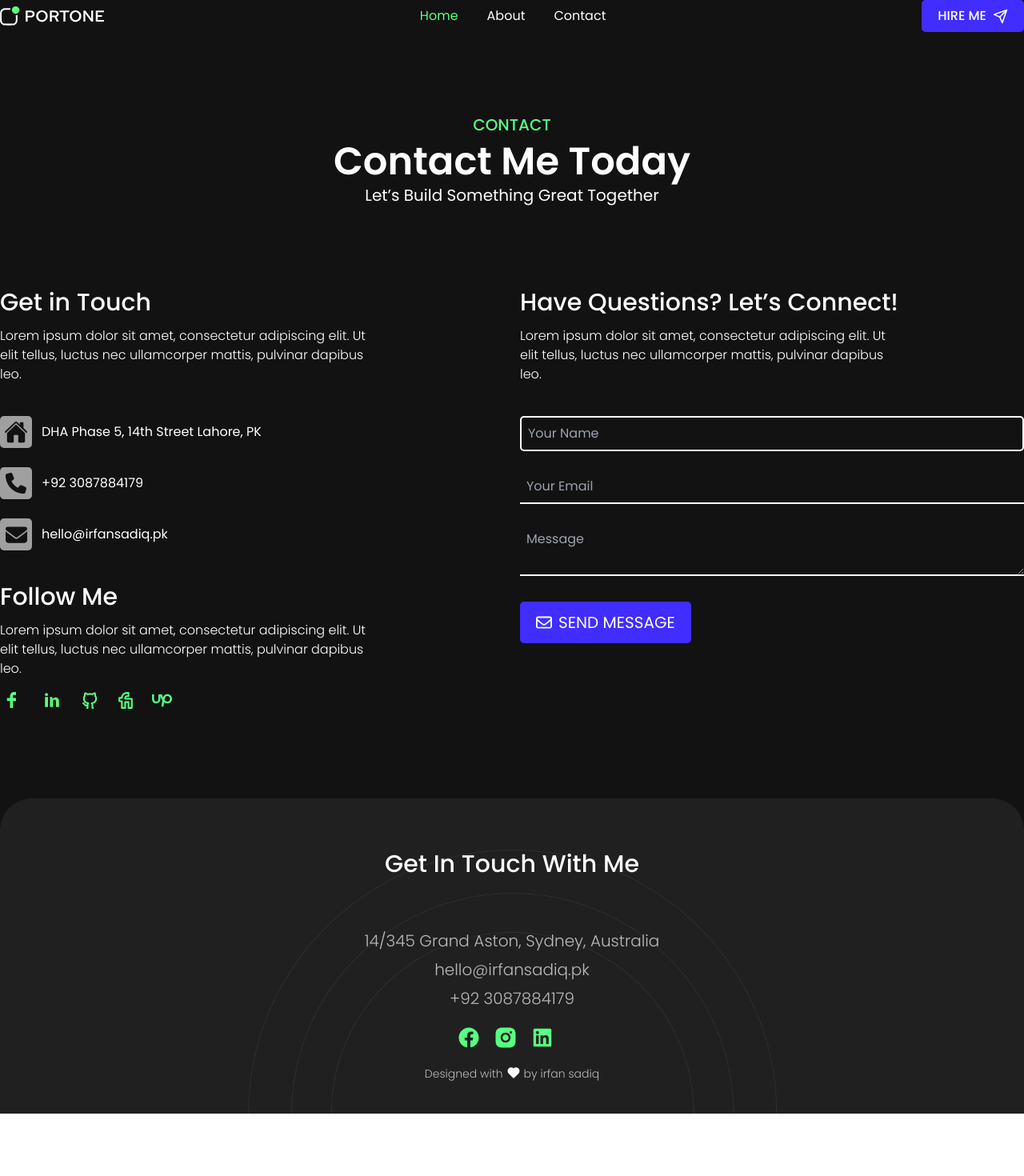
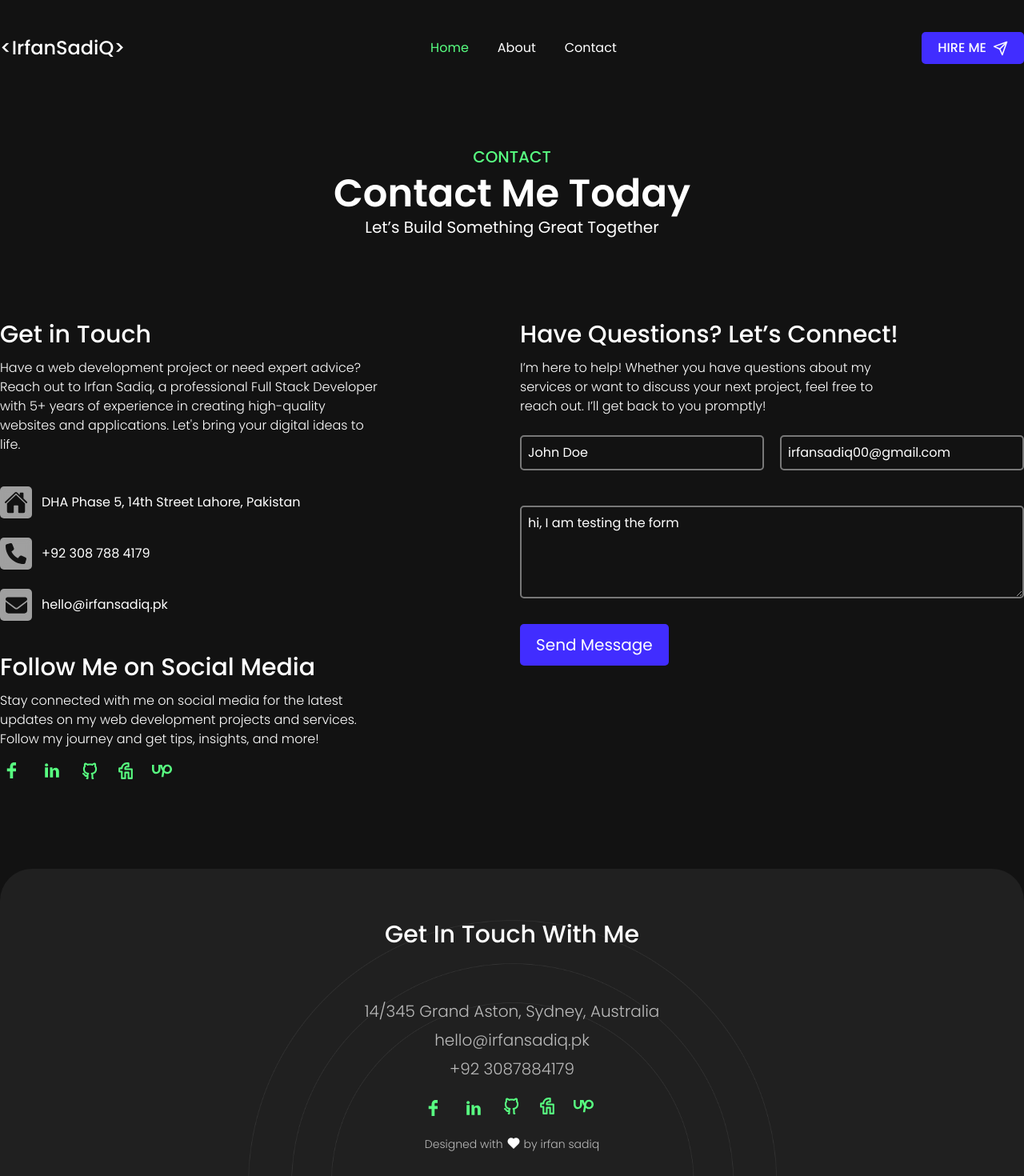
Before and after one commit to irfansadiq030/modern-nextjs-portfolio, a Next.js app: page /contact in a window 1280 px wide. Shown: the top 1470 px of the page at 80% size. Before the commit the page ends 1392 px from the top, so only its background shows below. Built offline with nearby package versions, Linux system fonts and the light colour scheme.

Commit message:
Add emailjs-com dependency; update MobileHeader and improve text content in various components for better clarity and user engagement

```diff
--- a/package.json
+++ b/package.json
@@ -9,6 +9,7 @@
     "lint": "next lint"
   },
   "dependencies": {
+    "emailjs-com": "^3.2.0",
     "next": "15.1.2",
     "react": "^19.0.0",
     "react-dom": "^19.0.0",
--- a/src/components/Contact/ContactForm.js
+++ b/src/components/Contact/ContactForm.js
@@ -1,48 +1,97 @@
-import React from 'react'
-import Button from '../views/Button';
-import { FaRegEnvelope } from "react-icons/fa6";
+import React, { useState } from "react";
+// import Button from "../views/Button";
+// import { FaRegEnvelope } from "react-icons/fa6";
+import emailjs from "emailjs-com";
 
 const ContactForm = () => {
+  const [formData, setFormData] = useState({
+    name: "John Doe",
+    email: "irfansadiq00@gmail.com",
+    message: "hi, I am testing the form",
+  });
+  const [responseMessage, setResponseMessage] = useState(""); // This state is used to display response messages
+
+  const handleChange = (e) => {
+    const { name, value } = e.target;
+    setFormData({ ...formData, [name]: value });
+  };
+
+  const handleSubmit = (e) => {
+    e.preventDefault();
+    emailjs
+      .send(
+        process.env.REACT_APP_EMAIL_SERVICE_ID, // Replace with your EmailJS service ID
+        process.env.REACT_APP_EMAIL_TEMPLATE_ID, // Replace with your EmailJS template ID
+        formData,
+        process.env.REACT_APP_PUBLIC_KEY // Replace with your EmailJS public key
+      )
+      .then(
+        () => {
+          setResponseMessage("Message sent successfully!");
+        },
+        (error) => {
+          console.error(error.text);
+          setResponseMessage("Error sending message. Please try again.");
+        }
+      );
+  };
+
   return (
     <article className="w-full">
       <h1 className="text-3xl text-white font-medium">
         Have Questions? Let’s Connect!
       </h1>
       <p className="text-white font-light mt-3 w-9/12">
-        Lorem ipsum dolor sit amet, consectetur adipiscing elit. Ut elit tellus,
-        luctus nec ullamcorper mattis, pulvinar dapibus leo.
+        I’m here to help! Whether you have questions about my services or want
+        to discuss your next project, feel free to reach out. I’ll get back to
+        you promptly!
       </p>
-      <form>
-        <div className="flex items-center mt-10 text-white">
+      <form onSubmit={handleSubmit}>
+        <div className="grid grid-cols-1 gap-5 md:grid-cols-2">
+          <div className="flex items-center mt-6 text-white">
             <input
               type="text"
+              name="name"
               placeholder="Your Name"
-            className="bg-transparent border-2 border-white w-full p-2 focus:outline-none rounded-[5px]"
+              value={formData.name}
+              onChange={handleChange}
+              className="bg-transparent border-2 border-[#787878] w-full p-2 focus:outline-none rounded-[5px]"
+              required
             />
           </div>
           <div className="flex items-center mt-6 text-white">
             <input
               type="email"
+              name="email"
               placeholder="Your Email"
-            className="bg-transparent border-b-2 border-white w-full p-2 focus:outline-none focus:border-primary"
+              value={formData.email}
+              onChange={handleChange}
+              className="bg-transparent border-2 border-[#787878] w-full p-2 focus:outline-none rounded-[5px]"
+              required
             />
           </div>
-        <div className="flex items-center mt-6 text-white">
+          <div className="flex items-center mt-6 text-white col-span-2">
             <textarea
+              rows={4}
+              name="message"
               placeholder="Message"
-            className="bg-transparent border-b-2 border-white w-full p-2 focus:outline-none focus:border-primary"
+              value={formData.message}
+              onChange={handleChange}
+              className="bg-transparent border-2 border-[#787878] w-full p-2 focus:outline-none rounded-[5px]"
+              required
             ></textarea>
           </div>
-        <Button
-          Icon={FaRegEnvelope}
-        //   iconPosition='right'
-          btnText="Send Message"
-          bgColor={true}
-          className="mt-8 bg-accent text-white px-5 py-2 lg:py-3 text-md lg:text-xl"
-        />
+        </div>
+
+        <button
+          type="submit"
+          className="mt-8 bg-accent text-white px-5 py-2 lg:py-3 text-md lg:text-xl rounded-[5px]"
+        >
+          Send Message
+        </button>
       </form>
     </article>
   );
-}
+};
 
-export default ContactForm
+export default ContactForm;
--- a/src/components/Contact/InfoCard.js
+++ b/src/components/Contact/InfoCard.js
@@ -22,8 +22,10 @@ const InfoCard = () => {
         Get in Touch
       </h1>
       <p className="text-white font-light mt-3 w-9/12">
-        Lorem ipsum dolor sit amet, consectetur adipiscing elit. Ut elit tellus,
-        luctus nec ullamcorper mattis, pulvinar dapibus leo.
+        Have a web development project or need expert advice? Reach out to Irfan
+        Sadiq, a professional Full Stack Developer with 5+ years of experience
+        in creating high-quality websites and applications. Let&apos;s bring your
+        digital ideas to life.
       </p>
       <div className="flex items-center mt-10 text-white">
         <span
@@ -32,7 +34,9 @@ const InfoCard = () => {
         >
           <IoHome className="text-primary text-[30px]" />
         </span>
-        <h3 className="text-">DHA Phase 5, 14th Street Lahore, PK</h3>
+        <h3 className="text-white">
+          DHA Phase 5, 14th Street Lahore, Pakistan
+        </h3>
       </div>
       <div className="flex items-center mt-6 text-white">
         <span
@@ -41,7 +45,7 @@ const InfoCard = () => {
         >
           <FaPhone className="text-primary text-[26px]" />
         </span>
-        <h3>+92 3087884179</h3>
+        <h3 className="text-white">+92 308 788 4179</h3>
       </div>
       <div className="flex items-center mt-6 text-white">
         <span
@@ -50,12 +54,15 @@ const InfoCard = () => {
         >
           <FaEnvelope className="text-primary text-[27px]" />
         </span>
-        <h3>hello@irfansadiq.pk</h3>
+        <h3 className="text-white">hello@irfansadiq.pk</h3>
       </div>
-      <h2 className="mt-10 text-3xl text-white font-medium">Follow Me</h2>
+      <h2 className="mt-10 text-3xl text-white font-medium">
+        Follow Me on Social Media
+      </h2>
       <p className="text-white font-light mt-3 w-9/12">
-        Lorem ipsum dolor sit amet, consectetur adipiscing elit. Ut elit tellus,
-        luctus nec ullamcorper mattis, pulvinar dapibus leo.
+        Stay connected with me on social media for the latest updates on my web
+        development projects and services. Follow my journey and get tips,
+        insights, and more!
       </p>
       <div className="flex items-center my-3">
         <Link
--- a/src/components/Footer.js
+++ b/src/components/Footer.js
@@ -4,9 +4,14 @@ import Image from "next/image";
 import {
   RiFacebookCircleFill,
   RiLinkedinBoxFill,
-  RiInstagramFill,
+  RiInstagramLine,
   RiHeartFill,
+  RiGithubLine,
 } from "react-icons/ri";
+import { TiSocialFacebook, TiSocialLinkedin } from "react-icons/ti";
+import { FiInstagram } from "react-icons/fi";
+import { TbBrandFiverr } from "react-icons/tb";
+import { FaUpwork } from "react-icons/fa6";
 
 const Footer = () => {
   return (
@@ -23,13 +28,13 @@ const Footer = () => {
           14/345 Grand Aston, Sydney, Australia
         </Link>
         <Link
-          href="/"
+          href="mailto:hello@irfansadiq.pk"
           className="text-silver text-lg xl:text-xl font-light flex items-center justify-center mt-2"
         >
           hello@irfansadiq.pk
         </Link>
         <Link
-          href="/"
+          href="tel:00923087884179"
           className="text-silver text-lg xl:text-xl font-light flex items-center justify-center mt-2"
         >
           +92 3087884179
@@ -37,21 +42,33 @@ const Footer = () => {
         <div className="flex my-5 justify-between">
           <Link
             href="https://www.facebook.com/Irfannsadiq/"
-            className="mr-4 text-secondary hover:text-white"
+            className="mr-5 text-secondary hover:text-white"
           >
-            <RiFacebookCircleFill size={30} />
-          </Link>
-          <Link
-            href="https://www.instagram.com/irfannsadiq"
-            className="mr-4 text-secondary hover:text-white"
-          >
-            <RiInstagramFill size={30} />
+            <TiSocialFacebook size={30} />
           </Link>
           <Link
             href="https://www.linkedin.com/in/irfan-sadiq"
-            className="mr-4 text-secondary hover:text-white"
+            className="mr-5 text-secondary hover:text-white"
           >
-            <RiLinkedinBoxFill size={30} />
+            <TiSocialLinkedin size={30} />
+          </Link>
+          <Link
+            href="https://github.com/irfansadiq030"
+            className="mr-5 text-secondary hover:text-white"
+          >
+            <RiGithubLine size={25} />
+          </Link>
+          <Link
+            href="https://www.fiverr.com/users/irfan_sadiq786"
+            className="mr-5 text-secondary hover:text-white"
+          >
+            <TbBrandFiverr size={25} />
+          </Link>
+          <Link
+            href="https://upwork.com/freelancers/muhammadirfan93"
+            className="mr-3 text-secondary hover:text-white"
+          >
+            <FaUpwork size={25} />
           </Link>
         </div>
         <p className="flex flex-wrap text-sm text-silver font-light">
--- a/src/components/Header.js
+++ b/src/components/Header.js
@@ -7,18 +7,19 @@ import { FiSend } from "react-icons/fi";
 const Header = () => {
   return (
     <header className="text-gray-600 font-poppins hidden md:block">
-      <div className="container mx-auto flex flex-wrap px-5 xl:px-0 flex-col md:flex-row items-center">
+      <div className="container mx-auto flex flex-wrap px-5 pt-10 xl:px-0 flex-col md:flex-row items-center">
         <Link
           href="/"
-          className="flex title-font font-medium items-center text-gray-900 mb-4 md:mb-0"
+          className="flex font-medium text-2xl items-center text-white mb-4 md:mb-0"
         >
-          <Image
+          {/* <Image
             src="/logo.svg"
             width={130}
-            height={130}
-            className="w-[130] h-[130]"
+            height={30}
+            className="w-[130px] h-[30px]"
             alt="logo"
-          />
+          /> */}
+          <span>&lt;IrfanSadiQ&gt;</span>
         </Link>
         <nav className="md:ml-auto md:mr-auto flex flex-wrap items-center text-base justify-center">
           <Link
--- a/src/components/MobileHeader.js
+++ b/src/components/MobileHeader.js
@@ -7,7 +7,7 @@ import Link from "next/link";
 
 const MobileHeader = () => {
   return (
-    <header className="w-full bg-red min-h-[50px] fixed bottom-3 left-0 flex justify-center items-center z-40 md:hidden">
+    <header className="w-full bg-red min-h-[50px] fixed bottom-2 left-0 flex justify-center items-center z-40 md:hidden">
       <div className="bg-white w-11/12 rounded-[5px] h-full z-50 absolute bg-clip-padding backdrop-filter backdrop-blur-sm bg-opacity-30 flex justify-between items-center px-3 overflow-x-auto">
         <Link
           href="/"
```
Also changed, not shown: src/components/Home/AboutSection.js (+7 -3 lines), src/components/Home/HeroSection.js (+6 -4 lines), src/components/Home/Portfolio.js (+4 -3 lines), src/components/Home/ServiceCard.js (+8 -7 lines), src/components/Home/Services.js (+23 -8 lines), 1 other file (tests, documents, lock files or other folders). Lines whose indentation alone changed are shown as unchanged.
